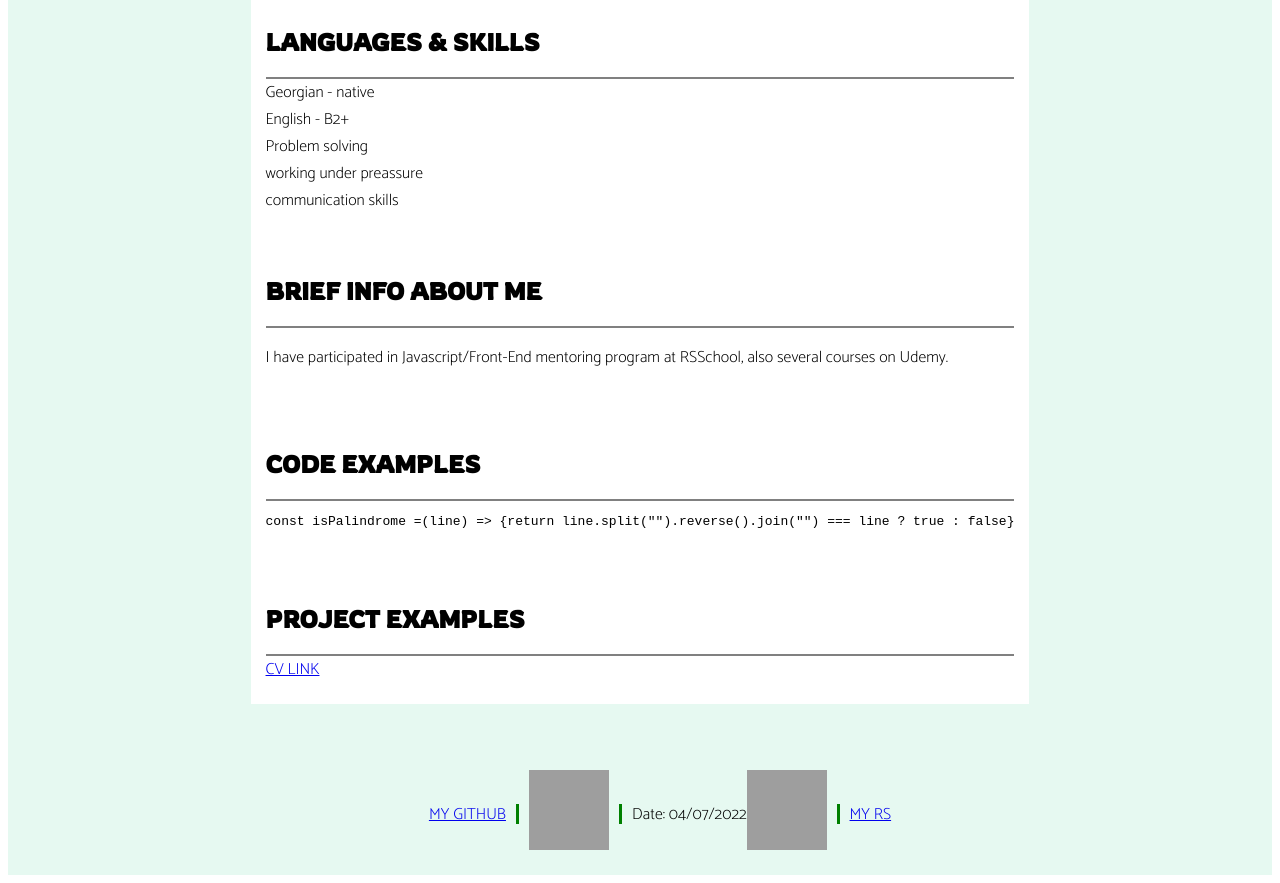
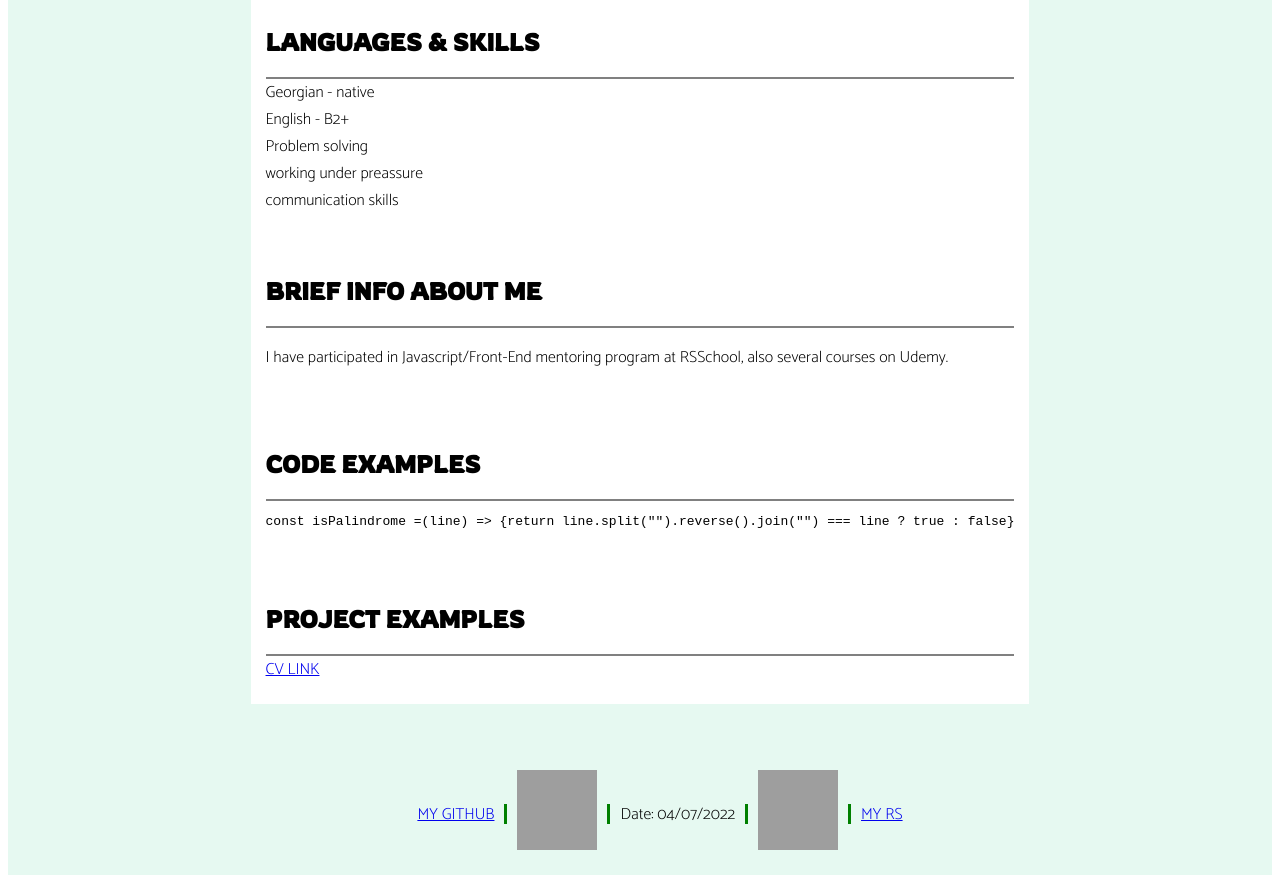
Before and after one commit to anadiradze/rsschool-cv, a plain HTML site: page index.html in a window 1280 px wide. Shown: the part 847-1730 px from the top of the page. Drawn offline with Linux system fonts and the light colour scheme; grey boxes are pictures that could not be loaded.

Commit message:
Update index.html

```diff
--- a/index.html
+++ b/index.html
@@ -138,6 +138,7 @@
             </a>
           <li class="vl1"></li>
           <li class="fnFamExtraLight">Date: 04/07/2022</li>
+          <li class="vl1"></li>
           <li class="fnFamExtraLight">
             <a href="https://app.rs.school/profile#view">
             <img
```
